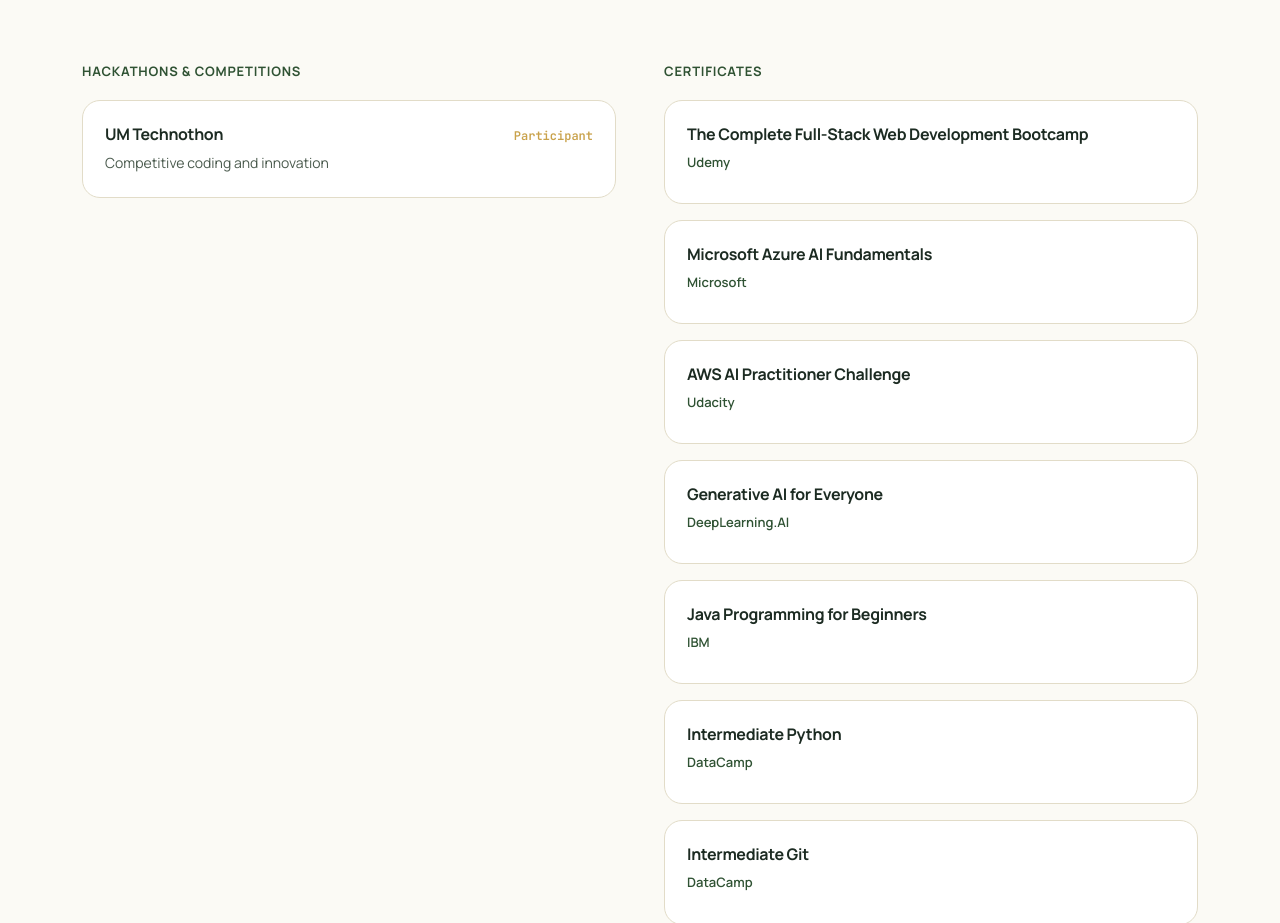
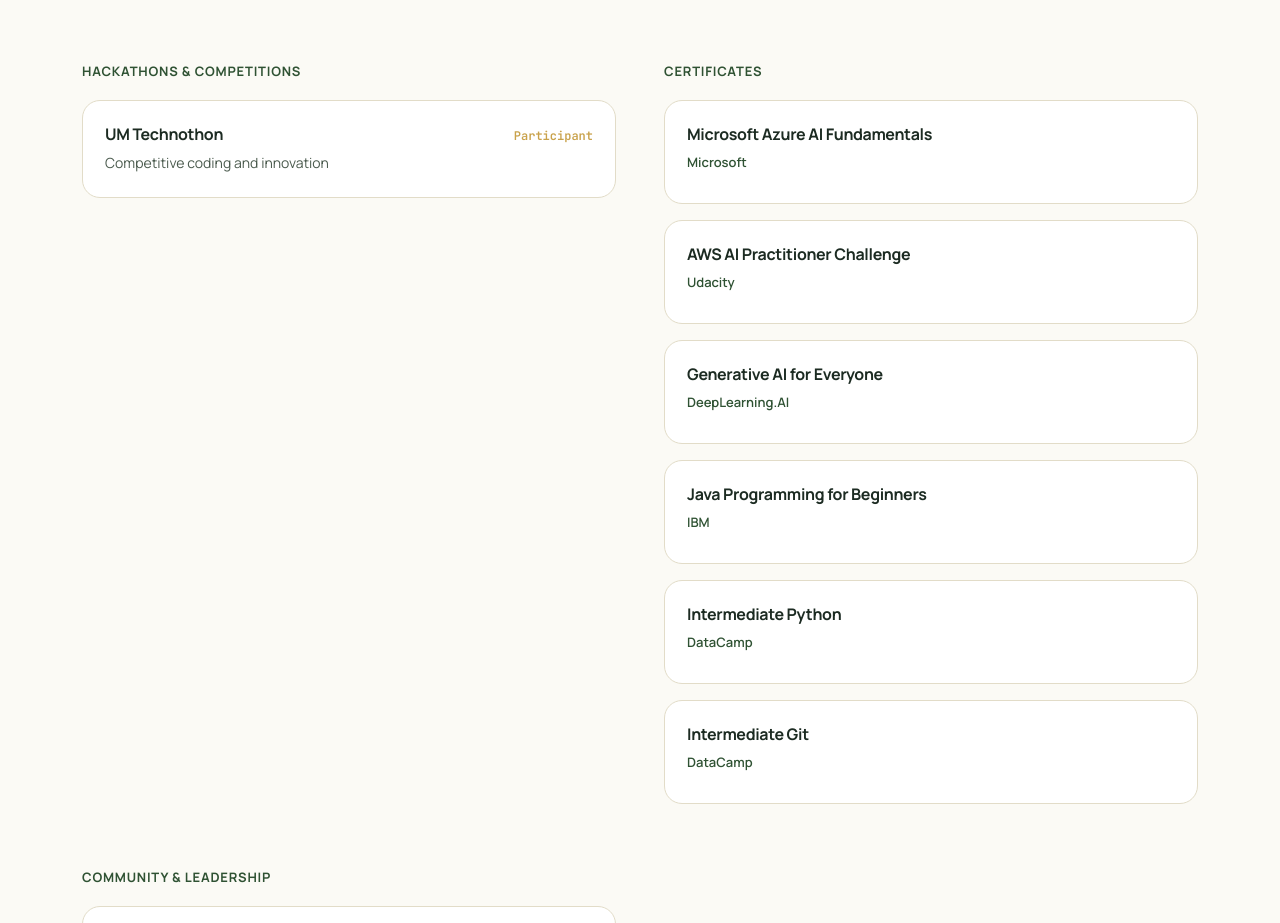
Before and after one commit to Hanan20x/hanan-portfolio, a React (Vite) app: page /resume in a window 1280 px wide. Shown: the part 821-1744 px from the top of the page. Built offline with nearby package versions, Linux system fonts and the light colour scheme.

Commit message:
Remove Full Stack Bootcamp certificate

```diff
--- a/src/data/profile.js
+++ b/src/data/profile.js
@@ -205,10 +205,6 @@
 
 export const certificates = [
   {
-    name: "The Complete Full-Stack Web Development Bootcamp",
-    issuer: "Udemy",
-  },
-  {
     name: "Microsoft Azure AI Fundamentals",
     issuer: "Microsoft",
   },
```
